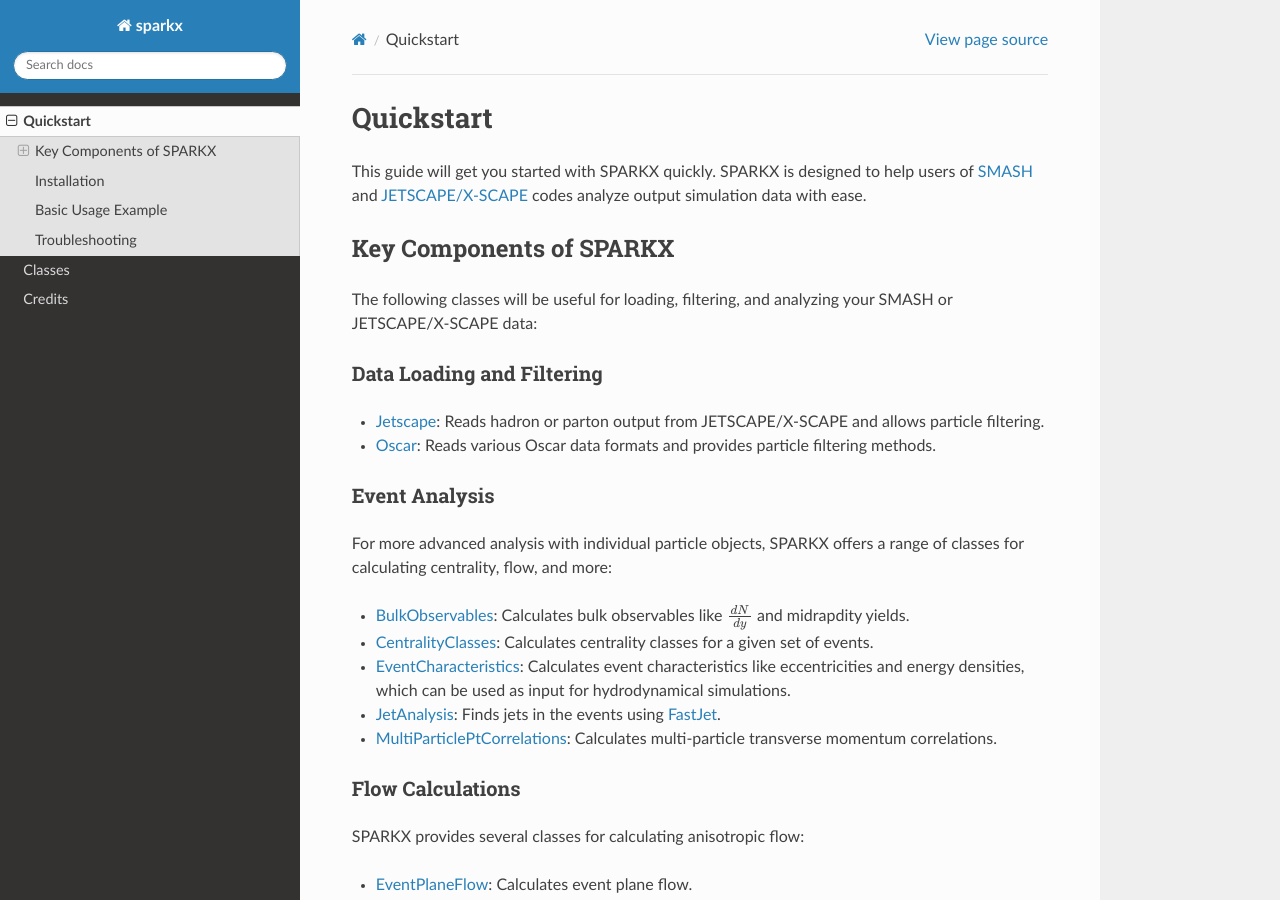
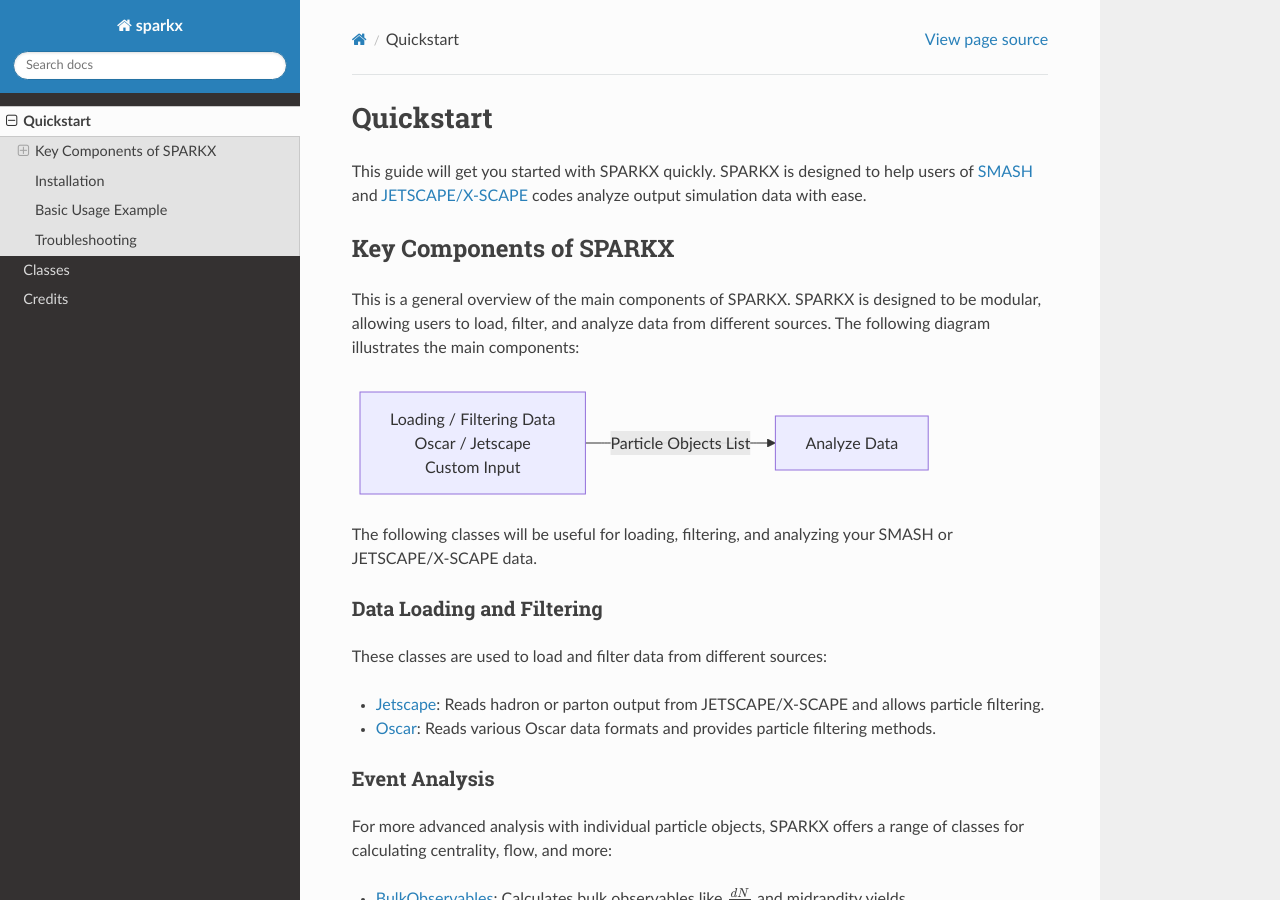
Before and after one commit to smash-transport/sparkx, a Sphinx documentation site: the page built from docs/source/quickstart.rst, in a window 1280 px wide and 900 px high. Built offline with Sphinx 7.4.7 and the Read the Docs theme 3.1.0, drawn with Linux system fonts in a browser that asks for light colours; pages that are not in the unit, such as notebooks, are missing from menus.

Commit message:
Add doc flow diagram

```diff
--- a/docs/source/conf.py
+++ b/docs/source/conf.py
@@ -33,6 +33,7 @@
     'numpydoc',
     'sphinx.ext.viewcode',
     'myst_parser', # for markdown parsing (needs myst-parser package)
+    'sphinxcontrib.mermaid',
     'sphinx_rtd_theme'
 ]
 
--- a/docs/source/quickstart.rst
+++ b/docs/source/quickstart.rst
@@ -10,10 +10,22 @@
 Key Components of SPARKX
 ------------------------
 
-The following classes will be useful for loading, filtering, and analyzing your SMASH or JETSCAPE/X-SCAPE data:
+This is a general overview of the main components of SPARKX.
+SPARKX is designed to be modular, allowing users to load, filter, and analyze data
+from different sources. The following diagram illustrates the main components:
+
+.. mermaid::
+
+   %%{ init : { "flowchart": { "wrap": true } } }%%
+   flowchart LR
+       A[Loading / Filtering Data</br>Oscar / Jetscape</br>Custom Input] -->|Particle Objects List| B[Analyze Data]
+
+The following classes will be useful for loading, filtering, and analyzing your SMASH or JETSCAPE/X-SCAPE data.
 
 Data Loading and Filtering
 ~~~~~~~~~~~~~~~~~~~~~~~~~~
+
+These classes are used to load and filter data from different sources:
 
 * `Jetscape <classes/Jetscape/index.html>`_: Reads hadron or parton output from JETSCAPE/X-SCAPE and allows particle filtering.
 * `Oscar <classes/Oscar/index.html>`_: Reads various Oscar data formats and provides particle filtering methods.
```
